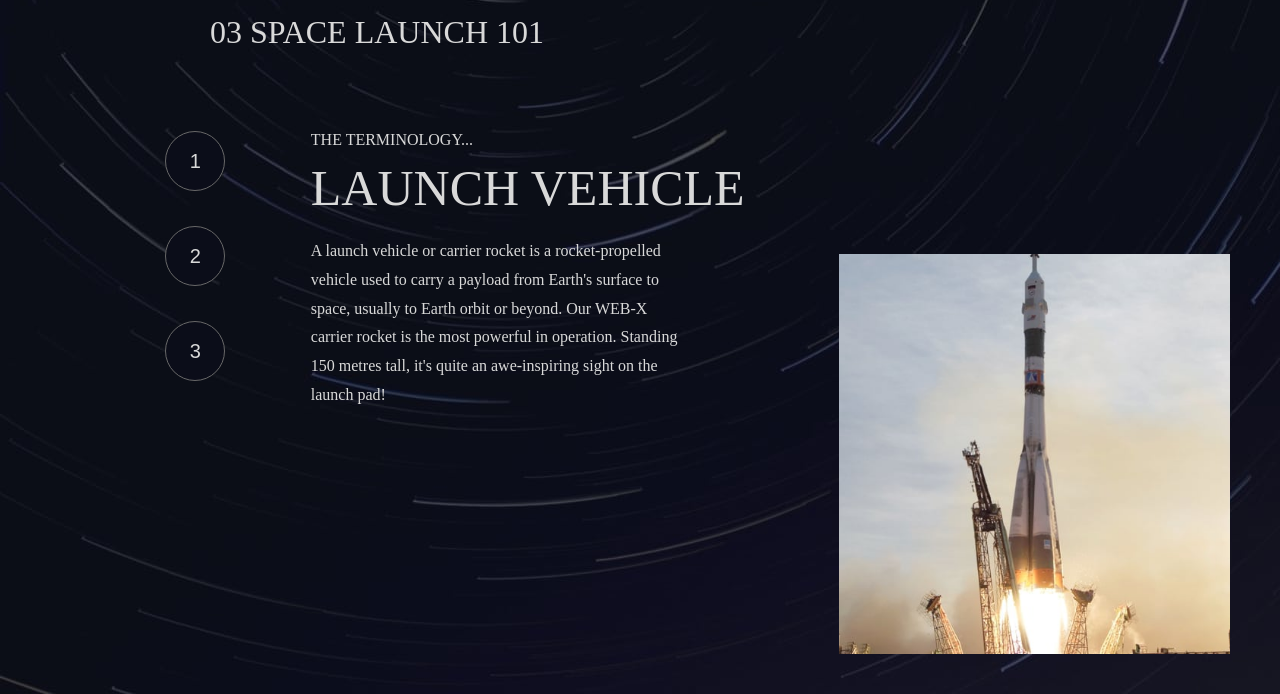
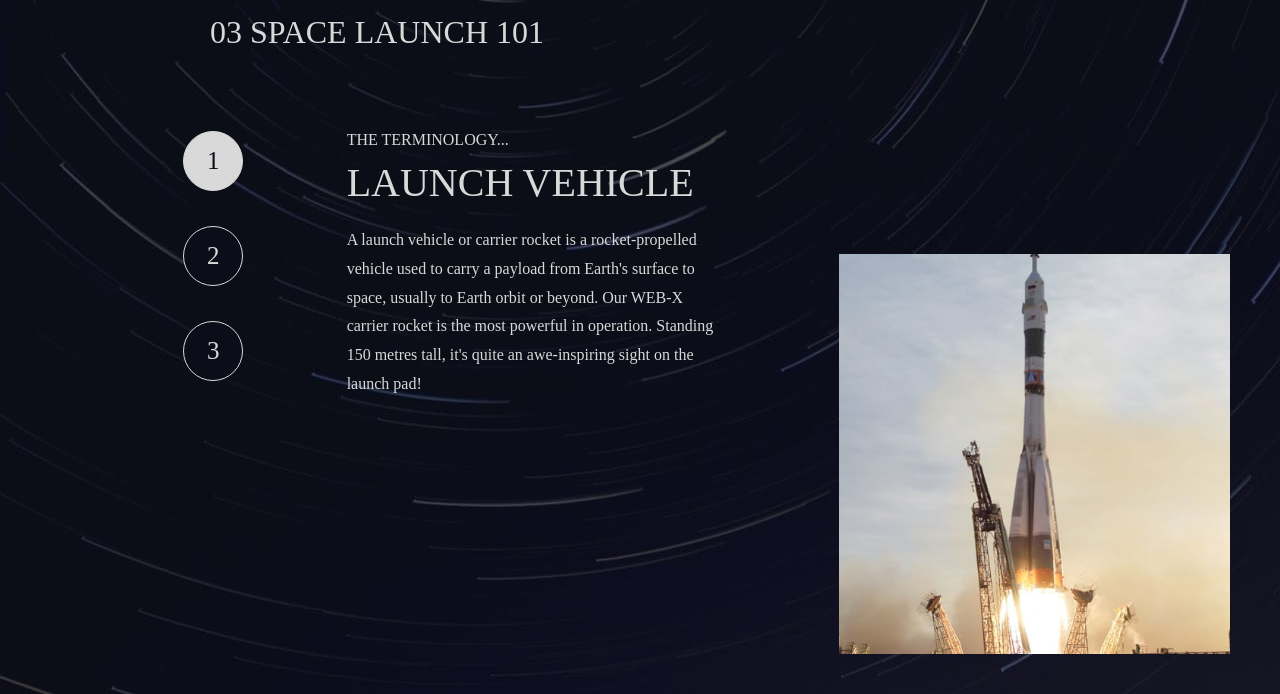
Before and after one commit to ViniciusGCP94/SpaceTourism, a plain HTML site: page starter-code/technology-vehicle.html in a window 1280 px wide. Shown: the part 106-800 px from the top of the page. Drawn offline with Linux system fonts and the light colour scheme.

Commit message:
animações technology

```diff
--- a/starter-code/assets/css/technology.css
+++ b/starter-code/assets/css/technology.css
@@ -106,14 +106,32 @@ nav{
     justify-content: space-between;
 }
 
-.menu-buttons button{
+.menu-buttons {
+    list-style: none;
+}
+
+.menu-buttons li a{
     color: #d9d9d9;
-    font-size: 20px;
+    font-size: 25px;
+    background-color: #0B0D19;
+    text-decoration: none;
     width: 60px;
     height: 60px;
+    border: 1px solid #d9d9d9;
     border-radius: 50%;
-    border: 1px solid #686868;
-    background-color: #0B0D19;
+    display: flex;
+    justify-content: center;
+    align-items: center;
+}
+
+.menu-buttons li a:hover{
+    background-color: #686868;
+    color: #d9d9d9;
+}
+
+.menu-buttons li a.active{
+    background-color: #d9d9d9;
+    color: #0B0D19;
 }
 
 .info span {
@@ -122,7 +140,7 @@ nav{
 }
 
 .info h2{
-    font-size: 50px;
+    font-size: 40px;
     font-weight: 200;
     margin-top: 10px;
     text-transform: uppercase;
--- /dev/null
+++ b/starter-code/assets/scripts/script-technology.js
@@ -0,0 +1,42 @@
+document.addEventListener("DOMContentLoaded", function() {
+    const currentPagePath = window.location.pathname;
+    const pageButtons = document.querySelectorAll(".menu-buttons li a");
+    const image = document.querySelector(".technology img");
+    const info = document.querySelector(".technology-info .info");
+
+    function setActiveButton() {
+        pageButtons.forEach(button => {
+            const buttonPath = button.getAttribute("href");
+            if (buttonPath === currentPagePath) {
+                button.classList.add('active');
+            }
+        });
+    }
+
+    setActiveButton();
+
+    function pageTransition(event) {
+        event.preventDefault();
+
+        image.classList.add("transition-effect", "fade-out");
+        info.classList.add("transition-effect", "blur-out");
+
+        const nextPage = this.getAttribute("href");
+
+        setTimeout(function() {
+            window.location.href = nextPage;
+        }, 500);
+
+        setTimeout(function() {
+            image.classList.remove("fade-out");
+            image.classList.add("fade-in");
+
+            info.classList.remove("blur-out");
+            info.classList.add("fade-in");
+        }, 1000);
+    }
+
+    pageButtons.forEach(button => {
+        button.addEventListener("click", pageTransition);
+    });
+});
--- a/starter-code/technology-vehicle.html
+++ b/starter-code/technology-vehicle.html
@@ -26,11 +26,11 @@
   <main class="technology">
     <h1>03 Space launch 101</h1>
     <div class="technology-info">
-      <div class="menu-buttons">
-        <button>1</button>
-        <button>2</button>
-        <button>3</button>
-      </div>
+      <ul class="menu-buttons">
+        <li><a href="/starter-code/technology-vehicle.html">1</a></li>
+        <li><a href="/starter-code/technology-spaceport.html">2</a></li>
+        <li><a href="/starter-code/technology-capsule.html">3</a></li>
+      </ul>
       <div class="info">
         <span>The terminology...</span>
         <h2>Launch vehicle</h2>
@@ -44,5 +44,6 @@
       <img src="/starter-code/assets/technology/image-launch-vehicle-portrait.jpg" alt="">
     </div>
   </main>
+  <script src="/starter-code/assets/scripts/script-technology.js"></script>
 </body>
 </html>
```
Also changed, not shown: starter-code/technology-capsule.html (+6 -5 lines), starter-code/technology-spaceport.html (+6 -5 lines).
